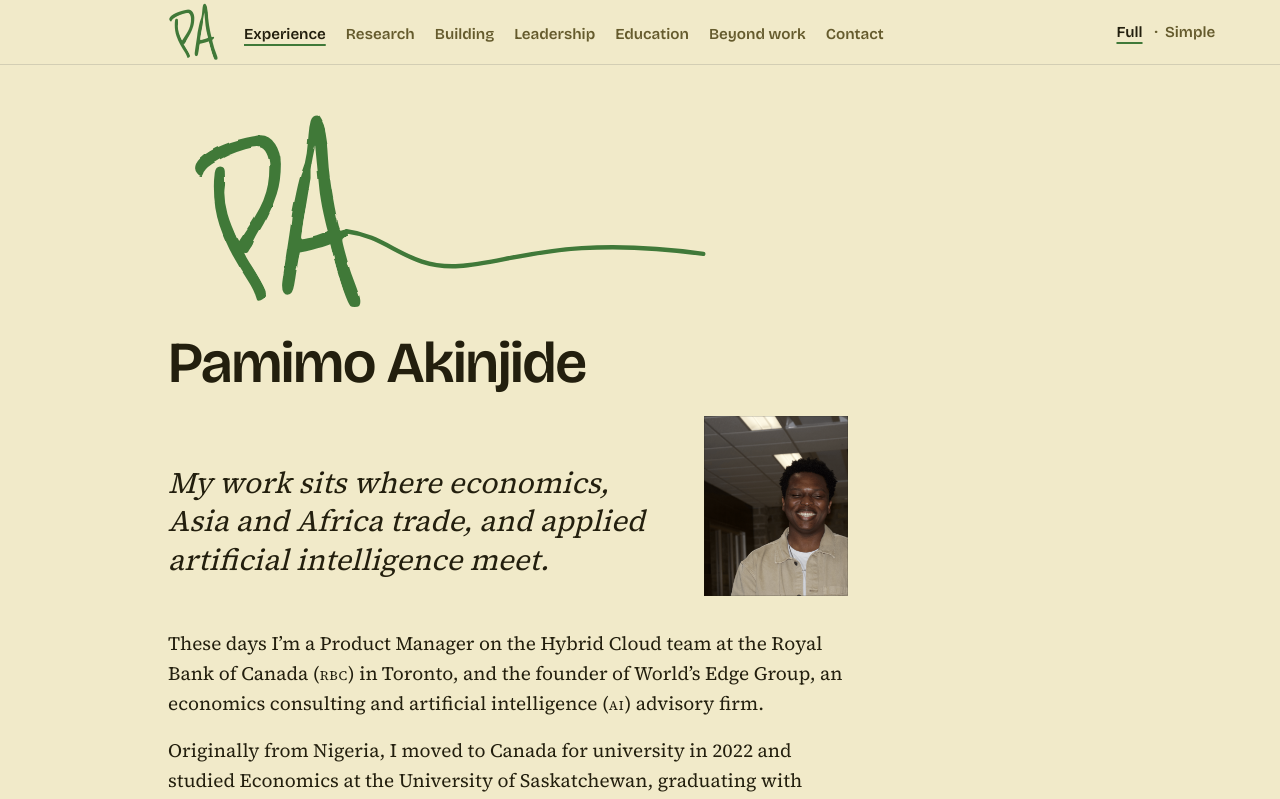
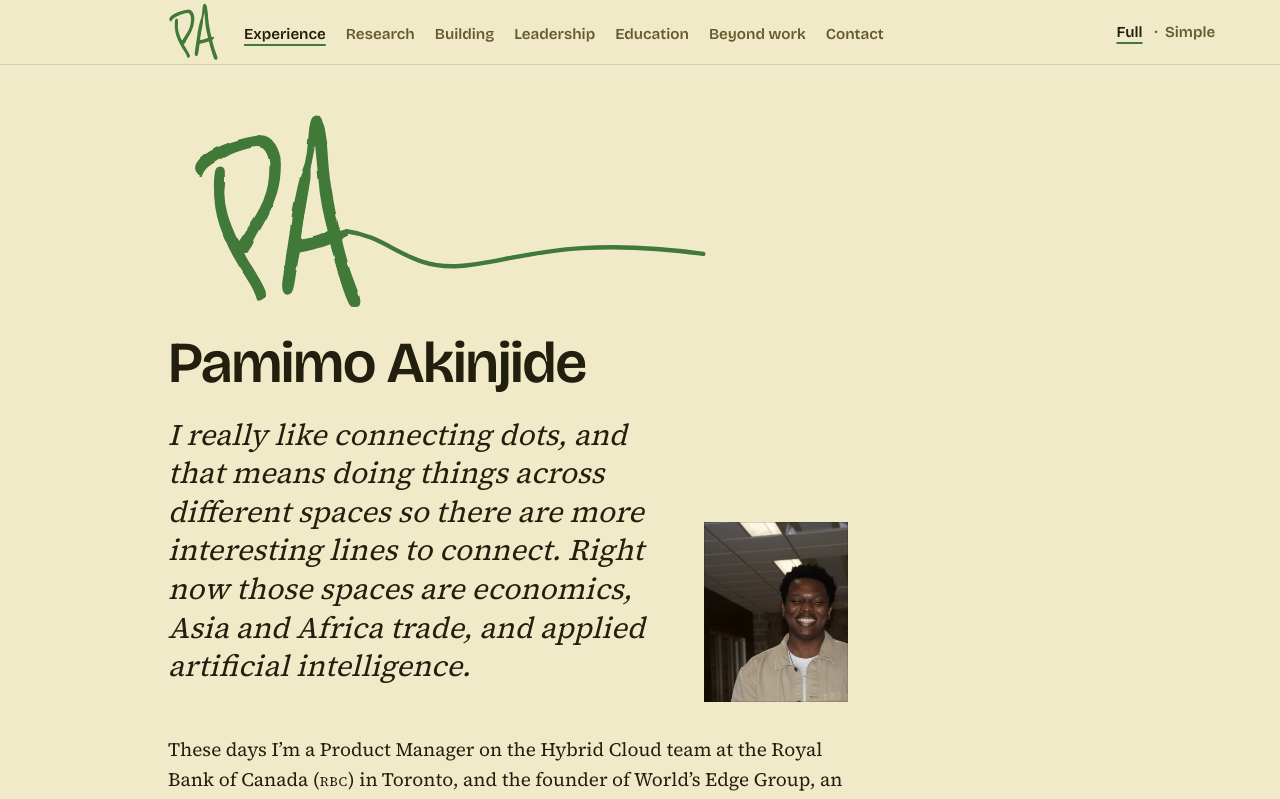
Before and after one commit to A-Pamimo/pamimo_com, a Next.js app: page / in a window 1280 px wide. Shown: the top 799 px of the page. Built offline with nearby package versions, Linux system fonts and the light colour scheme.

Commit message:
Open the hero with the connecting-dots line
Co-Authored-By: Claude Opus 5.5 <noreply@anthropic.com>
Claude-Session: https://claude.ai/code/session_01GGQRaXiyeg6QgkDN5mF5SZ

```diff
--- a/content/site.ts
+++ b/content/site.ts
@@ -40,7 +40,8 @@ export const site = {
     name: 'Pamimo Akinjide',
 
     hero: {
-        positioning: 'My work sits where economics, Asia and Africa trade, and applied artificial intelligence meet.',
+        positioning:
+            'I really like connecting dots, and that means doing things across different spaces so there are more interesting lines to connect. Right now those spaces are economics, Asia and Africa trade, and applied artificial intelligence.',
         intro: [
             "These days I’m a Product Manager on the Hybrid Cloud team at the Royal Bank of Canada (RBC) in Toronto, and the founder of World’s Edge Group, an economics consulting and artificial intelligence (AI) advisory firm.",
             'Originally from Nigeria, I moved to Canada for university in 2022 and studied Economics at the University of Saskatchewan, graduating with First Class Honours and a Computer Science minor.',
```
